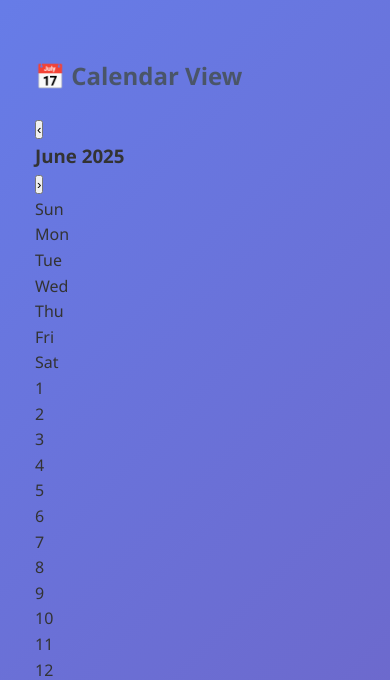
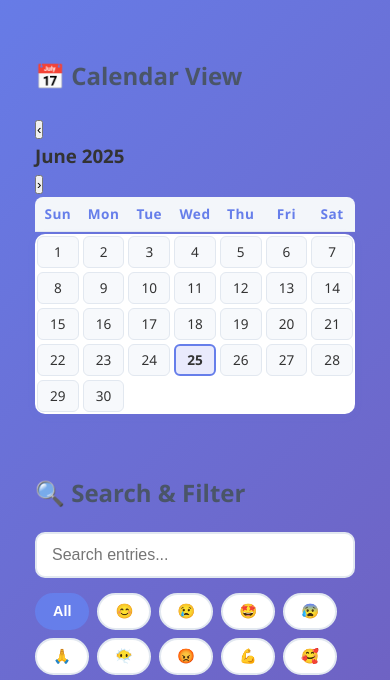
Before and after one commit to meputman1/Journal, a plain HTML site: page index.html in a window 390 px wide. Shown: the part 107-787 px from the top of the page. Drawn offline with Linux system fonts and the light colour scheme.

Commit message:
fixed calendar grid view
calendar grid again

```diff
--- a/script.js
+++ b/script.js
@@ -167,53 +167,43 @@ function renderCalendar() {
     const firstDay = new Date(year, month, 1);
     const lastDay = new Date(year, month + 1, 0);
     const daysInMonth = lastDay.getDate();
-    const startingDayOfWeek = firstDay.getDay();
+    const startingDayOfWeek = firstDay.getDay(); // 0=Sun, 1=Mon, ...
 
     calendarDaysContainer.innerHTML = '';
-
+    let cells = 0;
+    // Insert blank divs before the 1st
     for (let i = 0; i < startingDayOfWeek; i++) {
         const emptyDay = document.createElement('div');
         emptyDay.className = 'calendar-day other-month';
         calendarDaysContainer.appendChild(emptyDay);
+        cells++;
     }
-
+    // Render days 1–N
     for (let day = 1; day <= daysInMonth; day++) {
         const dayElement = document.createElement('div');
         dayElement.className = 'calendar-day';
         dayElement.textContent = day;
-
         const dateString = `${year}-${String(month + 1).padStart(2, '0')}-${String(day).padStart(2, '0')}`;
-
         if (journalEntries.some(entry => entry.dateString === dateString)) {
             dayElement.classList.add('has-entries');
         }
-
         const today = new Date();
         if (year === today.getFullYear() && month === today.getMonth() && day === today.getDate()) {
             dayElement.classList.add('today');
         }
-
         if (selectedCalendarDate === dateString) {
             dayElement.classList.add('selected');
         }
-
         dayElement.addEventListener('click', () => selectCalendarDate(dateString));
         calendarDaysContainer.appendChild(dayElement);
+        cells++;
     }
-
-    const totalCells = 42;
-    const cellsRendered = calendarDaysContainer.children.length;
-    if (cellsRendered > totalCells) {
-        // This case should ideally not happen with correct logic
-        console.error("Error: More than 42 cells rendered in the calendar.");
-        return;
-    }
-    const remainingCells = totalCells - cellsRendered;
-
-    for (let i = 0; i < remainingCells; i++) {
+    // Fill the rest of the 35 cells with blank divs
+    while (cells < 35) {
         const emptyDay = document.createElement('div');
         emptyDay.className = 'calendar-day other-month';
         calendarDaysContainer.appendChild(emptyDay);
+        cells++;
     }
 }
 
--- a/styles.css
+++ b/styles.css
@@ -391,3 +391,105 @@ main {
     opacity: 1;
     visibility: visible;
 }
+
+/* Calendar grid layout */
+.calendar-days {
+    display: grid;
+    grid-template-columns: repeat(7, 1fr);
+    grid-template-rows: repeat(5, 1fr);
+    gap: 4px;
+    background: #fff;
+    border-radius: 10px;
+    box-shadow: 0 2px 8px rgba(102, 126, 234, 0.08);
+    padding: 8px;
+    min-height: 260px;
+}
+
+.calendar-day {
+    min-height: 38px;
+    display: flex;
+    align-items: center;
+    justify-content: center;
+    font-size: 1rem;
+    background: #f7f9fc;
+    border-radius: 6px;
+    cursor: pointer;
+    transition: background 0.2s, color 0.2s, box-shadow 0.2s;
+    border: 1px solid #e2e8f0;
+    position: relative;
+}
+
+.calendar-day:hover {
+    background: #e0e7ff;
+    color: #4a5568;
+    box-shadow: 0 2px 8px rgba(102, 126, 234, 0.10);
+}
+
+.calendar-day.today {
+    border: 2px solid #667eea;
+    background: #e9eafc;
+    font-weight: bold;
+}
+
+.calendar-day.selected {
+    background: linear-gradient(135deg, #667eea 0%, #764ba2 100%);
+    color: white;
+    font-weight: bold;
+    box-shadow: 0 2px 8px rgba(102, 126, 234, 0.15);
+}
+
+.calendar-day.has-entries::after {
+    content: '';
+    display: block;
+    width: 7px;
+    height: 7px;
+    background: #667eea;
+    border-radius: 50%;
+    position: absolute;
+    bottom: 6px;
+    left: 50%;
+    transform: translateX(-50%);
+}
+
+.calendar-day.other-month {
+    background: transparent;
+    border: none;
+    cursor: default;
+}
+
+@media (max-width: 600px) {
+    .calendar-days {
+        min-height: 180px;
+        padding: 2px;
+    }
+    .calendar-day {
+        min-height: 28px;
+        font-size: 0.85rem;
+    }
+}
+
+.calendar-weekdays {
+    display: grid;
+    grid-template-columns: repeat(7, 1fr);
+    text-align: center;
+    font-weight: 600;
+    background: #f3f6fa;
+    border-radius: 8px 8px 0 0;
+    padding: 6px 0;
+    color: #667eea;
+    font-size: 1rem;
+    border-bottom: 1px solid #e2e8f0;
+    margin-bottom: 2px;
+}
+
+.calendar-weekdays > div {
+    padding: 4px 0;
+    letter-spacing: 0.5px;
+}
+
+@media (max-width: 600px) {
+    .calendar-weekdays {
+        font-size: 0.85rem;
+        padding: 2px 0;
+    }
+}
```
